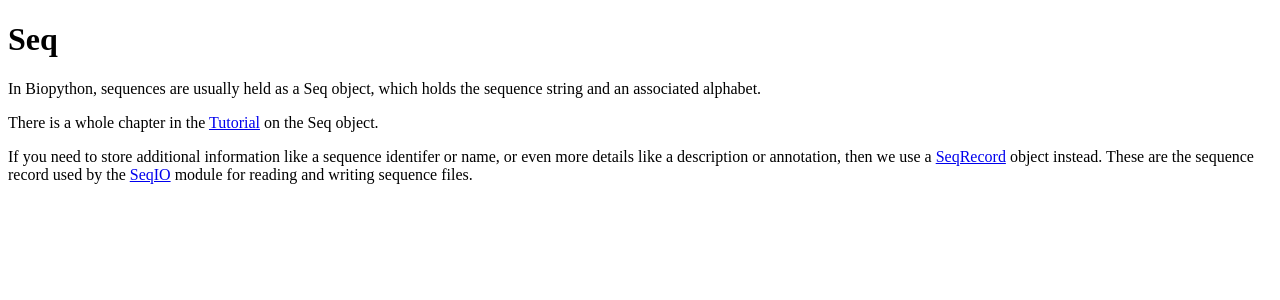
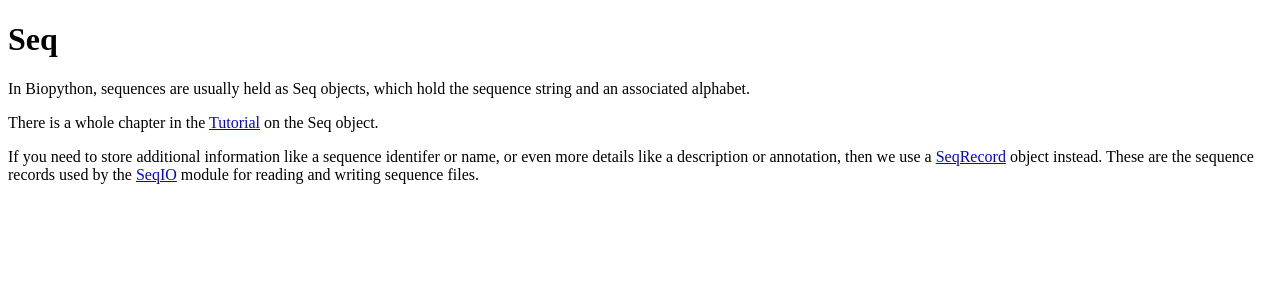
Before and after one commit to biopython/biopython.github.io, a Jekyll site: the page built from wiki/Seq.md, in a window 1280 px wide. Shown: the top 300 px of the page. Built offline with Jekyll 4.4.1, drawn with Linux system fonts in a browser that asks for light colours.

Commit message:
Change to wiki page

```diff
--- a/wiki/Seq.md
+++ b/wiki/Seq.md
@@ -4,8 +4,8 @@ permalink: wiki/Seq
 layout: wiki
 ---
 
-In Biopython, sequences are usually held as a Seq object, which holds
-the sequence string and an associated alphabet.
+In Biopython, sequences are usually held as Seq objects, which hold the
+sequence string and an associated alphabet.
 
 There is a whole chapter in the
 [Tutorial](http://biopython.org/DIST/docs/tutorial/Tutorial.html) on the
@@ -14,5 +14,5 @@ Seq object.
 If you need to store additional information like a sequence identifer or
 name, or even more details like a description or annotation, then we use
 a [SeqRecord](SeqRecord "wikilink") object instead. These are the
-sequence record used by the [SeqIO](SeqIO "wikilink") module for reading
-and writing sequence files.
+sequence records used by the [SeqIO](SeqIO "wikilink") module for
+reading and writing sequence files.
```
Also changed, not shown: 1 other file.
